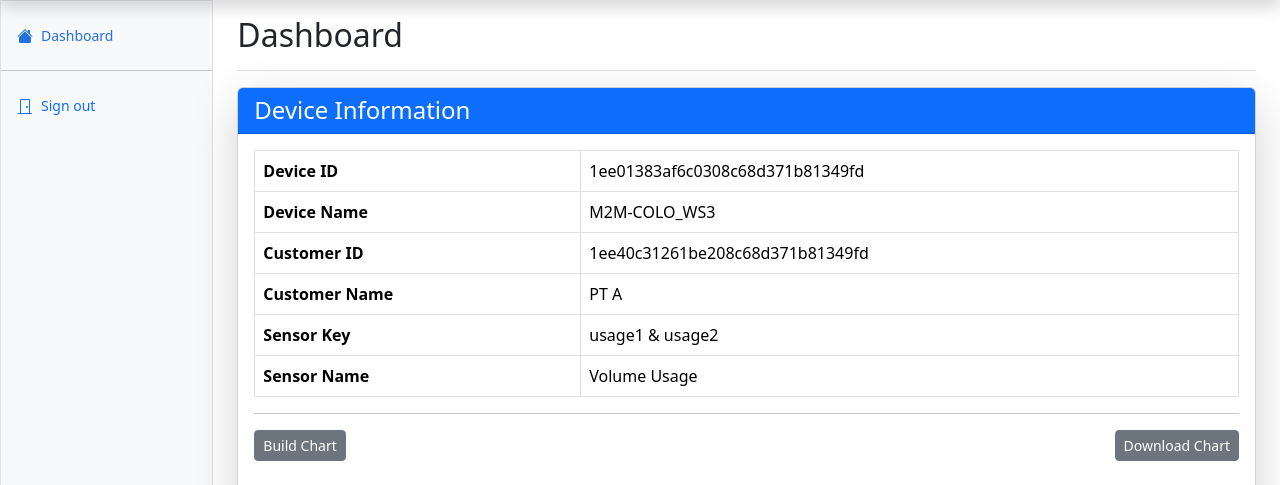
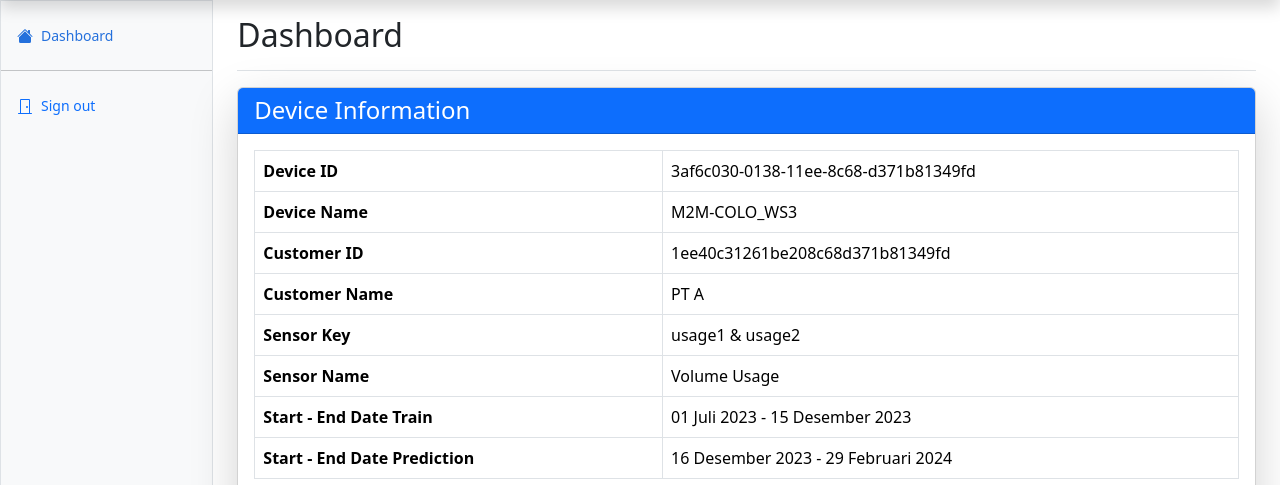
Before and after one commit to AIRGG/skripsi-arima-web, a Python web app: template templates/dashboard/index.html in a window 1280 px wide. Shown: the part 48-533 px from the top of the page. Run offline with Jinja, Linux system fonts and the light colour scheme; the template is opened without the code that fills it, so the values that code supplies are empty.

Commit message:
update arima lepi human

```diff
--- a/routes/imports.py
+++ b/routes/imports.py
@@ -11,7 +11,7 @@ from contextlib import suppress
 from starlette.applications import Starlette
 from starlette.routing import Route
 
-from utils.utility import check_user_login
+from utils.utility import check_user_login, convert_uuid
 
 import json,time,os,joblib,pathlib
 import httpx
--- a/static/custom/dashboard.js
+++ b/static/custom/dashboard.js
@@ -256,7 +256,7 @@ const getData = async () => {
 
       "start_date": "2023-12-16",
       "end_date": "2024-02-29",
-      "device_id": "1ee01383af6c0308c68d371b81349fd",
+      "device_id": "3af6c030-0138-11ee-8c68-d371b81349fd",
       "sensor_key": "usage1"
     })
   }).then(response => {
@@ -281,7 +281,7 @@ const getData = async () => {
 
       "start_date": "2023-12-16",
       "end_date": "2024-02-29",
-      "device_id": "1ee01383af6c0308c68d371b81349fd",
+      "device_id": "3af6c030-0138-11ee-8c68-d371b81349fd",
       "sensor_key": "usage2"
     })
   }).then(response => {
--- a/templates/dashboard/index.html
+++ b/templates/dashboard/index.html
@@ -21,7 +21,7 @@
         <tbody>
           <tr>
             <th scope="row">Device ID</th>
-            <td>1ee01383af6c0308c68d371b81349fd</td>
+            <td>3af6c030-0138-11ee-8c68-d371b81349fd</td>
           </tr>
           <tr>
             <th scope="row">Device Name</th>
@@ -42,6 +42,14 @@
           <tr>
             <th scope="row">Sensor Name</th>
             <td>Volume Usage</td>
+          </tr>
+          <tr>
+            <th scope="row">Start - End Date Train</th>
+            <td>01 Juli 2023 - 15 Desember 2023</td>
+          </tr>
+          <tr>
+            <th scope="row">Start - End Date Prediction</th>
+            <td>16 Desember 2023 - 29 Februari 2024</td>
           </tr>
         </tbody>
       </table>
--- a/utils/arima.py
+++ b/utils/arima.py
@@ -23,7 +23,7 @@ class ArimaModule():
         ts_end_date = datetime.datetime.strptime(f'{end_date} 23:59:59.999999', '%Y-%m-%d %H:%M:%S.%f').replace(tzinfo=pytz.utc).astimezone(timezone).timestamp()  * 1e3
 
         sql_device = text("SELECT * FROM device")
-        print(sql_device, ts_start_date, ts_end_date)
+        print(sql_device, device_id, ts_start_date, ts_end_date)
         df_device = await conn.df_conniot(sql_device)
         df_device = df_device.rename(columns={'id': 'id_device'})
         sql_customer = text("SELECT * FROM customer")
```
Also changed, not shown: requirements.txt (added, +20 -0 lines), routes/ApiArima.py (+11 -11 lines), utils/koneksi.py (+9 -5 lines), utils/utility.py (+7 -0 lines), 4 other files.
